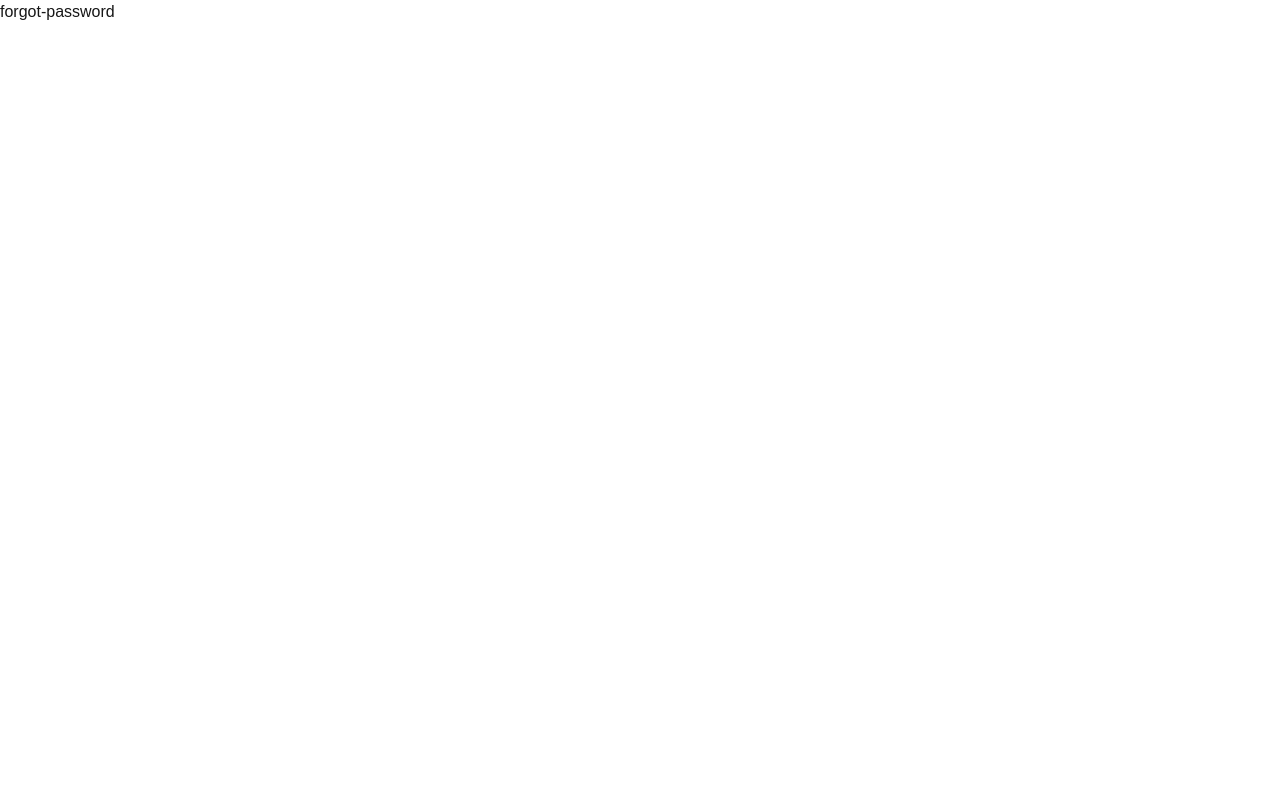
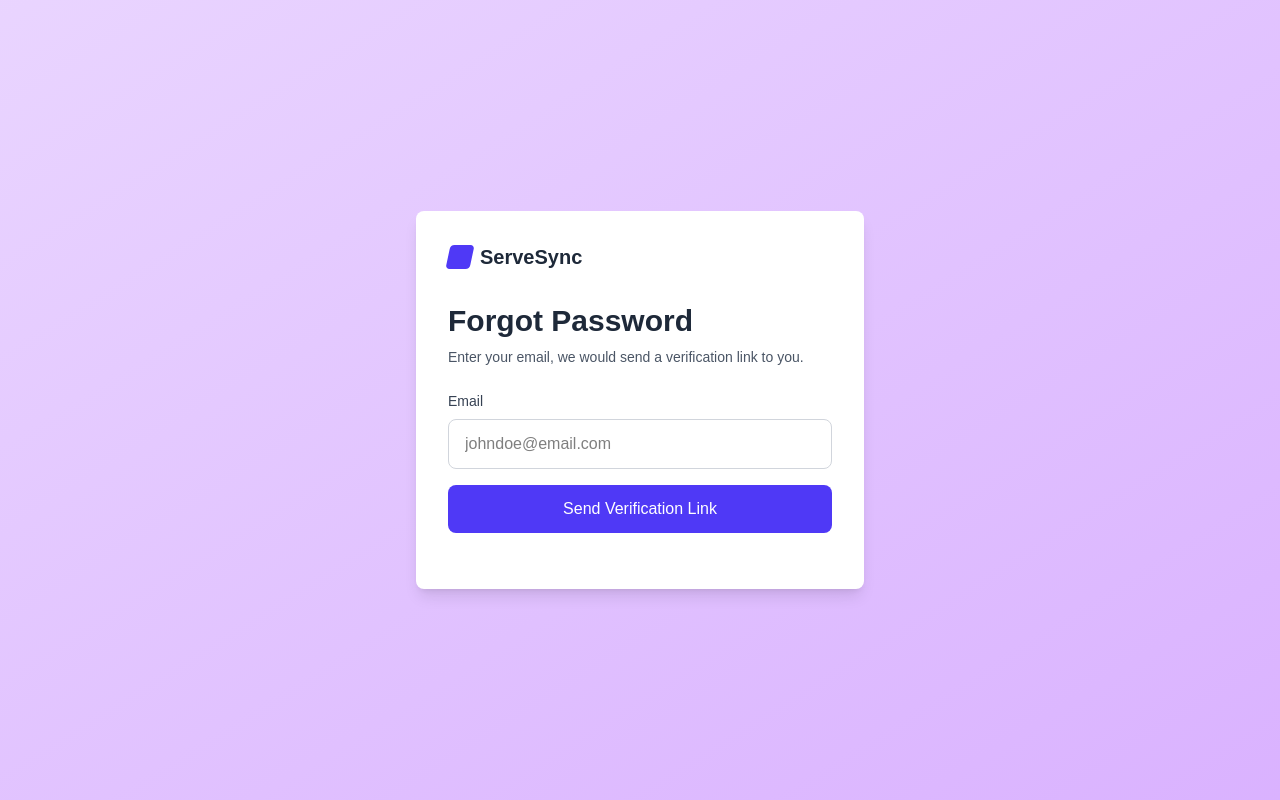
Before and after one commit to Mubaraq-Ay/servesync-client, a Next.js app: page /forgot-password in a window 1280 px wide. Built offline with nearby package versions, Linux system fonts and the light colour scheme.

Commit message:
already using some components

```diff
--- /dev/null
+++ b/app/components/Button.tsx
@@ -0,0 +1,10 @@
+export default function button({ text }: { text: string }) {
+  return (
+    <button
+      type="submit"
+      className="w-full bg-indigo-600 text-white font-medium py-3 rounded-lg hover:bg-indigo-700 transition mb-6 cursor-pointer"
+    >
+      {text}
+    </button>
+  );
+}
--- a/app/forgot-password/page.tsx
+++ b/app/forgot-password/page.tsx
@@ -1,5 +1,52 @@
-'use client';
+"use client";
+import { useState } from "react";
+import Button from "../components/Button"
 
-export default function () {
-  return <h1>forgot-password</h1>;
+export default function ForgotPassword() {
+  const [email, setEmail] = useState("");
+
+  return (
+    <form action="">
+      <div className="min-h-screen bg-gradient-to-br from-purple-200 to-purple-300 flex items-center justify-center p-4">
+        {/* the main container */}
+        <div className="w-full max-w-md bg-white rounded-lg shadow-lg p-8">
+          {/* logo */}
+          <div className="mb-8">
+            <div className="flex items-center gap-2">
+              <div className="w-6 h-6 bg-indigo-600 rounded transform -skew-x-12"></div>
+              <span className="text-xl font-bold text-gray-800">ServeSync</span>
+            </div>
+          </div>
+
+          {/* Forgot password header */}
+          <div className="mb-6">
+            <h1 className="text-3xl font-bold text-gray-800 mb-2">
+              Forgot Password
+            </h1>
+            <p className="text-gray-600 text-sm">
+              Enter your email, we would send a verification link to you.
+            </p>
+          </div>
+
+          {/* Email input */}
+          <div className="mb-4">
+            <label className="block text-sm font-medium text-gray-700 mb-2">
+              Email
+            </label>
+            <input
+              type="email"
+              value={email}
+              onChange={(e) => setEmail(e.target.value)}
+              placeholder="johndoe@email.com"
+              className="w-full px-4 py-3 border border-gray-300 rounded-lg focus:outline-none focus:ring-2 focus:ring-indigo-500 text-black"
+            />
+          </div>
+
+          {/* send button  */}
+
+           <Button text='Send Verification Link' />
+        </div>
+      </div>
+    </form>
+  );
 }
--- a/app/login/page.tsx
+++ b/app/login/page.tsx
@@ -3,6 +3,7 @@
 import { useState } from "react";
 import PasswordInput from "../components/PasswordInput";
 import TextInput from "../components/TextInput";
+import Button from "../components/Button";
 
 
 export default function LoginPage() {
@@ -82,7 +83,7 @@ export default function LoginPage() {
               type="email"
               value={email}
               onChange={(e) => setEmail(e.target.value)}
-              placeholder="E.g. johndoe@email.com"
+              placeholder="johndoe@email.com"
               className="w-full px-4 py-3 border border-gray-300 rounded-lg focus:outline-none focus:ring-2 focus:ring-indigo-500 text-black"
             />
           </div>
@@ -163,12 +164,7 @@ export default function LoginPage() {
             </a>
           </div>
 
-          <button
-            onClick={handleLogin}
-            className="w-full bg-indigo-600 text-white font-medium py-3 rounded-lg hover:bg-indigo-700 transition mb-6 cursor-pointer"
-          >
-            Login
-          </button>
+          <Button text='Login' />
 
           {/* create new acct  */}
 
--- a/app/register/page.tsx
+++ b/app/register/page.tsx
@@ -1,6 +1,7 @@
 "use client";
 import { useState } from "react";
 import PasswordInput from "../components/PasswordInput";
+import Button from "../components/Button";
 
 export default function RegisterPage() {
   const [firstName, setFirstName] = useState("");
@@ -113,7 +114,7 @@ export default function RegisterPage() {
               type="email"
               value={email}
               onChange={(e) => setEmail(e.target.value)}
-              placeholder="E.g. johndoe@email.com"
+              placeholder="johndoe@email.com"
               className="w-full px-4 py-3 border border-gray-300 rounded-lg focus:outline-none focus:ring-2 focus:ring-indigo-500 text-black"
             />
           </div>
@@ -149,12 +150,7 @@ export default function RegisterPage() {
             </label>
           </div>
 
-          <button
-            type="submit"
-            className="w-full bg-indigo-600 text-white font-medium py-3 rounded-lg hover:bg-indigo-700 transition mb-6 cursor-pointer"
-          >
-            Register
-          </button>
+          <Button text='Register' />
 
           <div className="text-center">
             <span className="text-sm text-gray-600">Already registered? </span>
--- /dev/null
+++ b/app/reset-password/page.tsx
@@ -0,0 +1 @@
+'use client';
```
